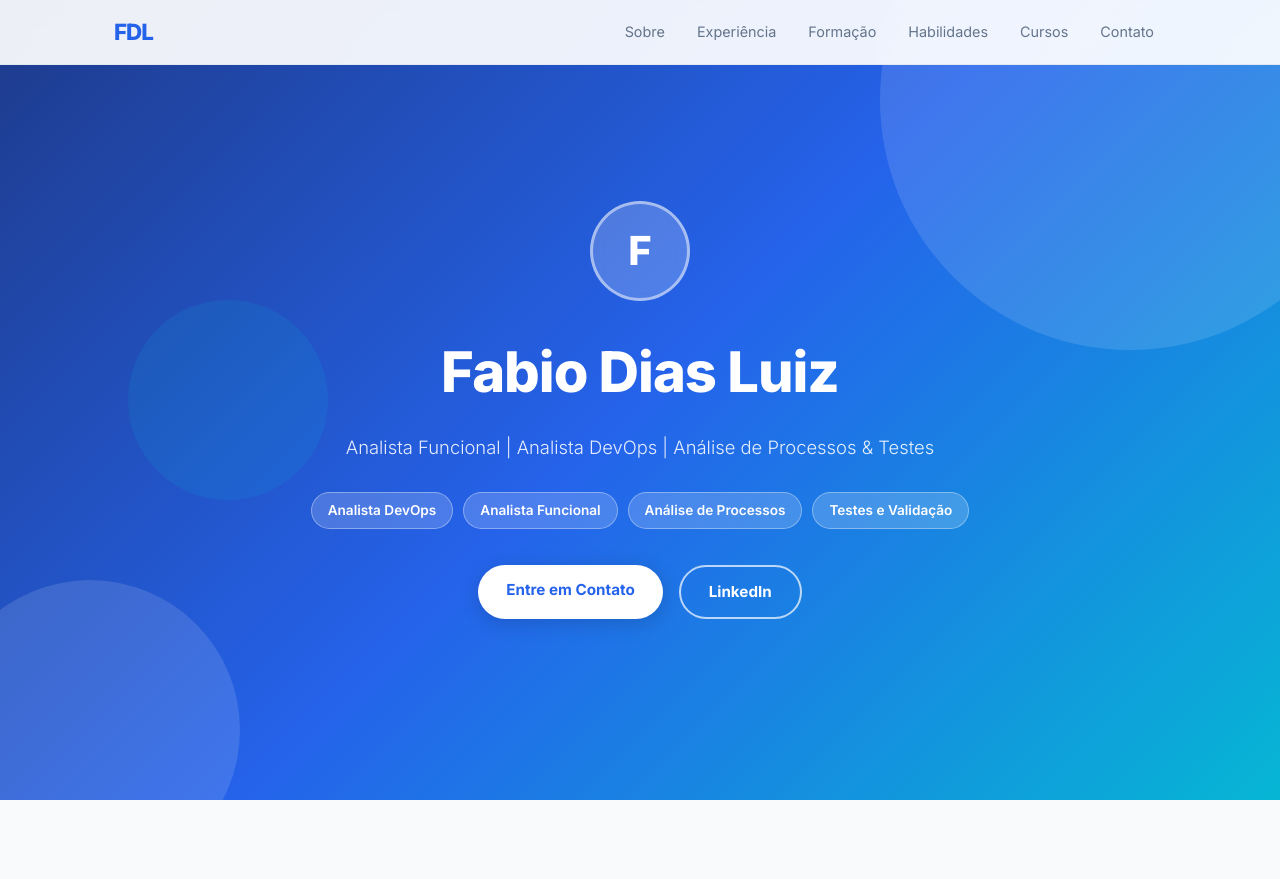
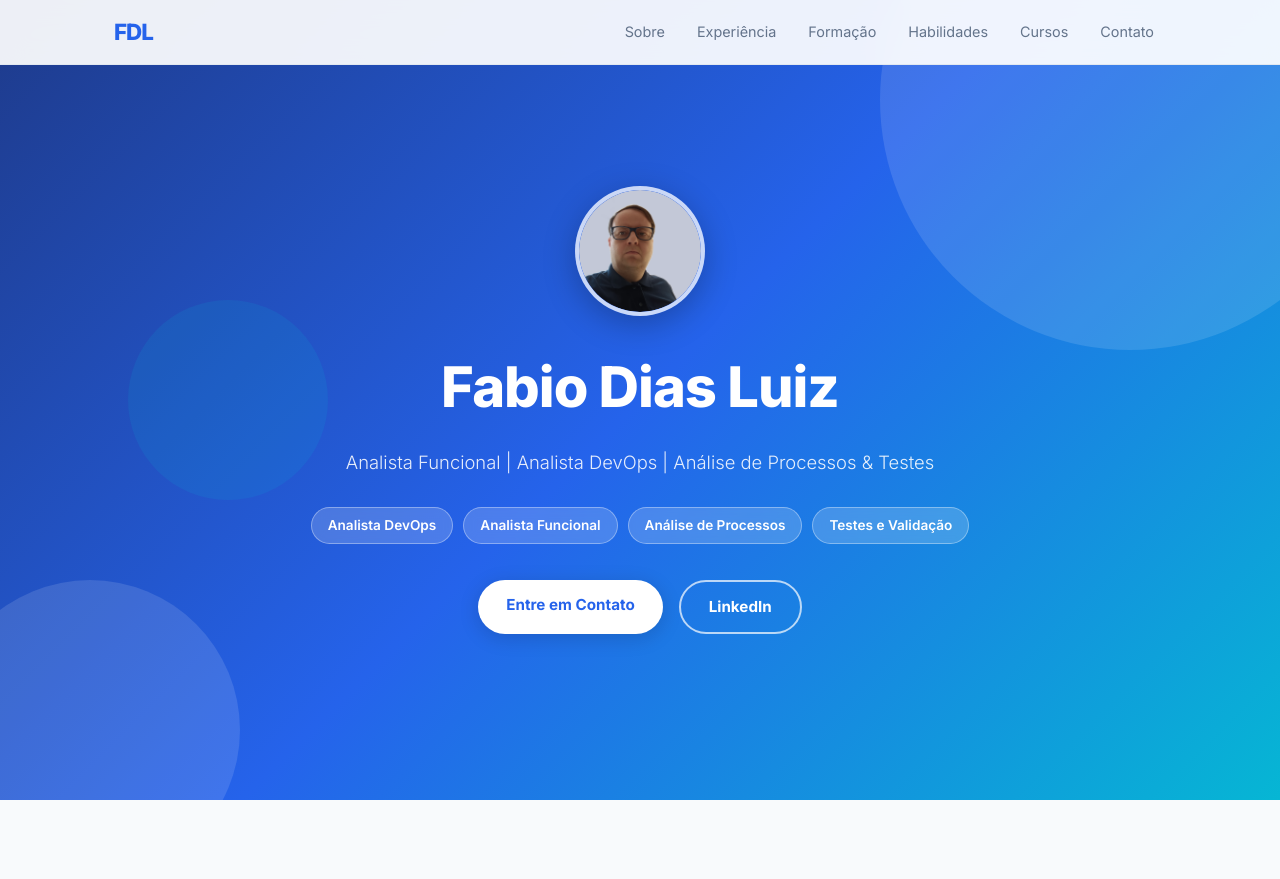
Before and after one commit to fabiodl77/portfolio-fdl, a Flask app: page / in a window 1280 px wide. Shown: the top 879 px of the page. Run offline with Flask 3, Linux system fonts and the light colour scheme.

Commit message:
Adiciona foto e atualiza cidade para Boituva

```diff
--- a/app.py
+++ b/app.py
@@ -8,7 +8,7 @@ profile = {
     "phone": "(11) 99237-1187",
     "email": "fabiodl77@gmail.com",
     "linkedin": "https://www.linkedin.com/in/fabio-diasluiz",
-    "location": "São Paulo, SP – Brasil",
+    "location": "Boituva, SP – Brasil",
     "targets": [
         "Analista DevOps",
         "Analista Funcional",
--- a/static/css/style.css
+++ b/static/css/style.css
@@ -107,14 +107,22 @@ nav ul a:hover {
 .hero-content { position: relative; z-index: 1; }
 
 .avatar {
-  width: 100px; height: 100px;
+  width: 130px; height: 130px;
   border-radius: 50%;
   background: rgba(255,255,255,0.2);
-  border: 3px solid rgba(255,255,255,0.5);
+  border: 4px solid rgba(255,255,255,0.7);
   display: flex; align-items: center; justify-content: center;
   font-size: 2.5rem; font-weight: 800;
   margin: 0 auto 24px;
   backdrop-filter: blur(8px);
+  overflow: hidden;
+  box-shadow: 0 8px 32px rgba(0,0,0,0.25);
+}
+
+.avatar img {
+  width: 100%; height: 100%;
+  object-fit: cover;
+  border-radius: 50%;
 }
 
 #hero h1 {
--- a/templates/index.html
+++ b/templates/index.html
@@ -28,7 +28,9 @@
   <!-- HERO -->
   <header id="hero">
     <div class="hero-content">
-      <div class="avatar">{{ p.name[0] }}</div>
+      <div class="avatar">
+        <img src="{{ url_for('static', filename='foto.png') }}" alt="{{ p.name }}" onerror="this.parentElement.innerHTML='{{ p.name[0] }}'"/>
+      </div>
       <h1>{{ p.name }}</h1>
       <p class="hero-title">{{ p.title }}</p>
       <div class="target-chips">
```
Also changed, not shown: static/foto.png (added).
